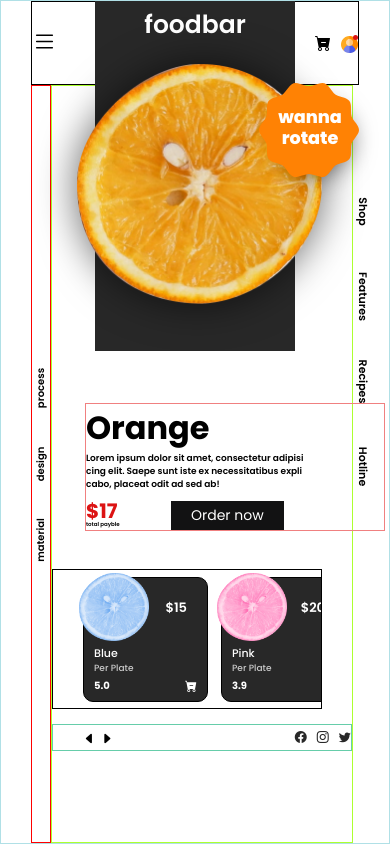
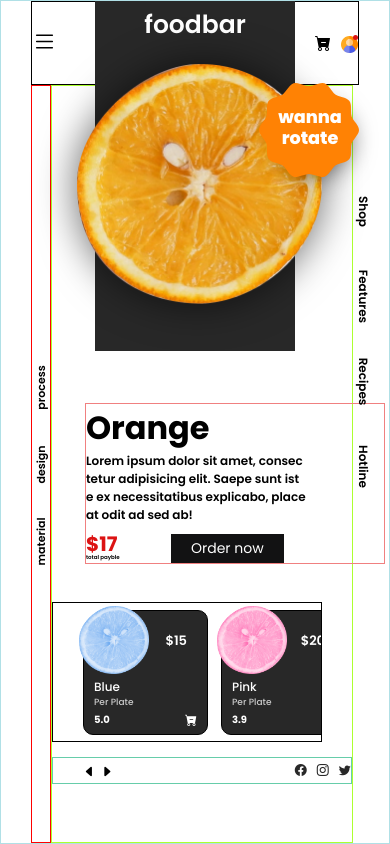
Before and after one commit to i-Moe/Website-orange-templete, a plain HTML site: page index.html in a window 390 px wide. Drawn offline with nearby package versions, Linux system fonts and the light colour scheme.

Commit message:
improve:)

```diff
--- a/index.html
+++ b/index.html
@@ -8,6 +8,7 @@ Anddd I edited some layout to make it better:)-->
     <meta charset="UTF-8">
     <meta http-equiv="X-UA-Compatible" content="IE=edge">
     <meta name="viewport" content="width=device-width, initial-scale=1.0">
+    <meta name="description" content="Orange website template which is one of the projects in our programming learning journey. We keep improving it:)">
     <link rel="stylesheet" href="style.css">
     <link rel="stylesheet" href="https://cdn.jsdelivr.net/npm/bootstrap-icons@1.10.5/font/bootstrap-icons.css">
     <link rel="icon" href="img/favicon_orange.png">
--- a/style.css
+++ b/style.css
@@ -55,6 +55,7 @@ header .logo h1{
 header .logo img{
     width: 300px;
     /* margin: 20px 0px 0px -30px; */
+    height: auto;
     margin-top: 20px;
     position: relative;
     left: -12%;
@@ -96,7 +97,7 @@ header nav .right_menu ul li{
 header nav .right_menu ul li a{
     position: relative;
     text-decoration: none;
-    font-size: 11px;
+    font-size: 12px;
     font-weight: 600;
     color: #000;
     transition: .3s linear;
@@ -175,7 +176,7 @@ header .left_menu a{
     margin: 30px 0px;
     padding: 0px 5px;
     text-decoration: none;
-    font-size: 10px;
+    font-size: 11px;
     color: #000;
     font-weight: 600;
     transition: .3s linear;
@@ -212,7 +213,7 @@ header section .content h1{
 }
 
 header section .content p{
-    font-size: 10px;
+    font-size: 13px;
     font-weight: 600;
     width: 290px;
     word-break: break-all;
@@ -280,6 +281,7 @@ header section .cards .card:nth-last-child(1){
 
 header section .cards .card .dis{
     width: 70px;
+    height: auto;
     position: relative;
     top: -5px;
     left: -5px;
@@ -296,7 +298,7 @@ header section .cards .card h4{
 
 header section .cards .card h5{
     color: #fff;
-    font-size: 11px;
+    font-size: 12px;
     font-weight: 500;
     padding: 0px 10px ;
     margin-top: -8px;
@@ -530,7 +532,7 @@ header section .social .icons a:hover{
         font-size: 32px;
     }
     header section .content p{
-        font-size: 9px;
+        font-size: 12px;
         width: 220px;
     }
     header .logo{
@@ -538,6 +540,7 @@ header section .social .icons a:hover{
     }
     header .logo img{
         width: 245px;
+        height: auto;
         /* margin: 75px 0px 0p -30px; */
         /* left: 50%;
         transform: translateX(-50%); */
```
